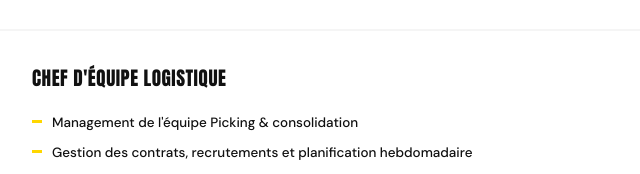
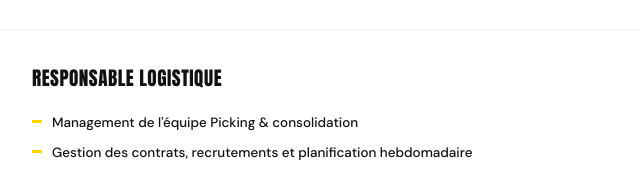
Before and after one commit to DamienDKT/CV, a plain HTML site: page index.html in a window 1280 px wide. Shown: the part 3064-3238 px from the top of the page, 346-986 px from the left. Drawn offline with Linux system fonts and the light colour scheme.

Commit message:
Update index.html

```diff
--- a/index.html
+++ b/index.html
@@ -591,7 +591,7 @@ footer span{font-size:.7rem;color:rgba(255,255,255,.3);letter-spacing:2px;}
           <div class="exp-tag white">Logistique</div>
         </div>
         <div class="exp-main">
-          <div class="exp-ttl">Chef d'Équipe Logistique</div>
+          <div class="exp-ttl">Responsable Logistique</div>
           <ul class="exp-ul">
             <li class="hl">Management de l'équipe Picking &amp; consolidation</li>
             <li class="hl">Gestion des contrats, recrutements et planification hebdomadaire</li>
```
